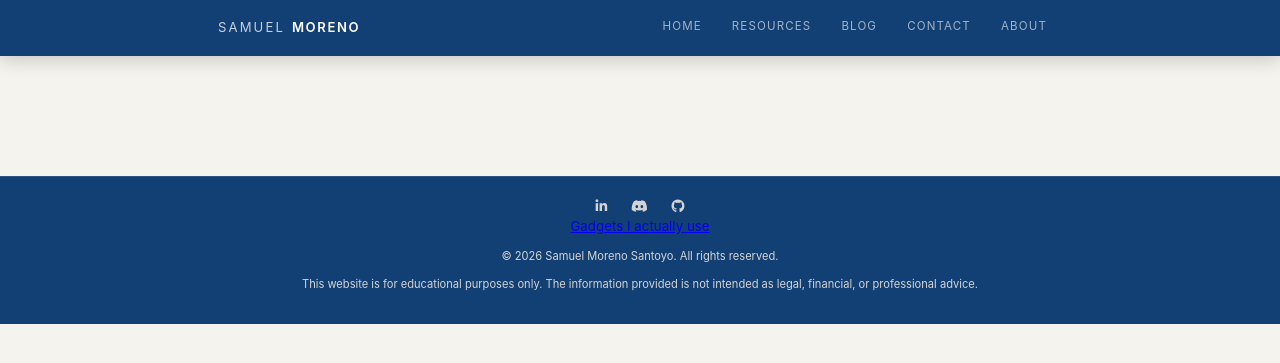
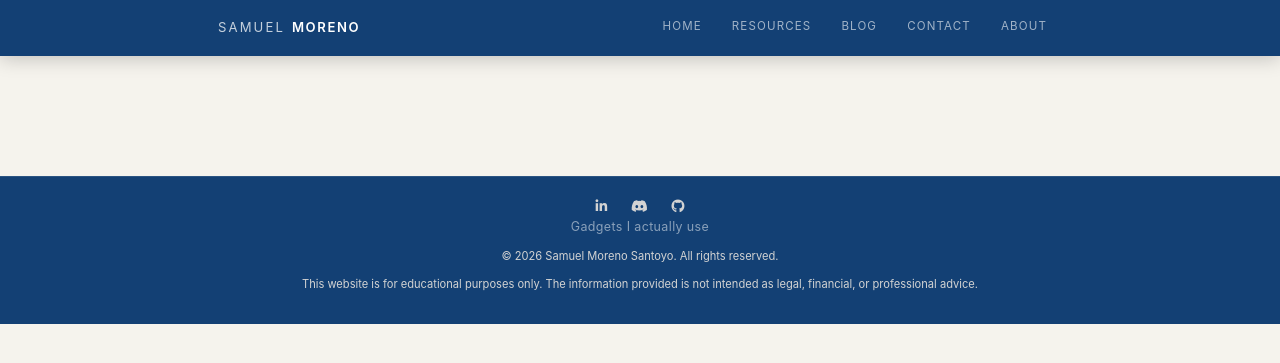
Before and after one commit to GregSom-MSc/GregSom-MSc.github.io, a Jekyll site: the page built from home.md, in a window 1280 px wide. Shown: the top 363 px of the page. Built offline with Jekyll 4.4.1, drawn with Linux system fonts in a browser that asks for light colours.

Commit message:
Apply CSS design changes missed in previous commit.
Co-Authored-By: Claude Sonnet 4.6 <noreply@anthropic.com>

```diff
--- a/assets/css/style.css
+++ b/assets/css/style.css
@@ -327,40 +327,6 @@ main {
   color: #bbb;
 }
 
-.somniverse-btn {
-  display: inline-flex;
-  align-items: center;
-  gap: 8px;
-  padding: 14px 30px;
-  background: linear-gradient(135deg, #134074 0%, #1a5490 100%);
-  color: #fff;
-  text-decoration: none;
-  font-size: 1.1rem;
-  font-weight: 600;
-  letter-spacing: 0.04em;
-  border-radius: 8px;
-  box-shadow: 0 4px 16px rgba(19, 64, 116, 0.38);
-  transition:
-    transform 0.2s ease,
-    box-shadow 0.2s ease;
-}
-
-.somniverse-btn::after {
-  content: "\2192";
-  display: inline-block;
-  transition: transform 0.2s ease;
-}
-
-.somniverse-btn:hover {
-  transform: translateY(-3px);
-  box-shadow: 0 8px 26px rgba(19, 64, 116, 0.52);
-  color: #fff;
-  text-decoration: none;
-}
-
-.somniverse-btn:hover::after {
-  transform: translateX(5px);
-}
 
 .social-links a {
   margin: 0 10px;
@@ -370,6 +336,22 @@ main {
 
 .social-links a:hover {
   color: #f0f7ff;
+}
+
+.footer-links {
+  margin-bottom: 10px;
+}
+
+.footer-links a {
+  color: rgba(255, 255, 255, 0.5);
+  font-size: 0.78rem;
+  text-decoration: none;
+  letter-spacing: 0.03em;
+  transition: color 0.2s ease;
+}
+
+.footer-links a:hover {
+  color: rgba(255, 255, 255, 0.85);
 }
 
 .footer-disclaimer {
```
